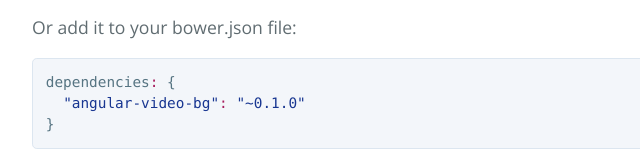
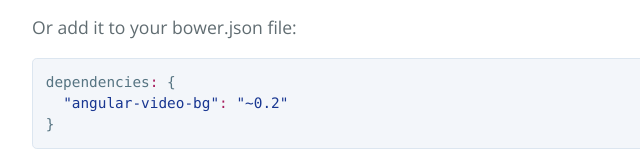
Before and after one commit to kanzelm3/angular-video-bg, a website: page index.html in a window 1280 px wide. Shown: the part 1089-1252 px from the top of the page, 192-832 px from the left. Drawn offline with nearby package versions, Linux system fonts and the light colour scheme.

Commit message:
Updated readme

```diff
--- a/index.html
+++ b/index.html
@@ -44,7 +44,7 @@
 <p>Or add it to your bower.json file:</p>
 
 <div class="highlight highlight-javascript"><pre>dependencies<span class="pl-k">:</span> {
-  <span class="pl-s"><span class="pl-pds">"</span>angular-video-bg<span class="pl-pds">"</span></span><span class="pl-k">:</span> <span class="pl-s"><span class="pl-pds">"</span>~0.1.0<span class="pl-pds">"</span></span>
+  <span class="pl-s"><span class="pl-pds">"</span>angular-video-bg<span class="pl-pds">"</span></span><span class="pl-k">:</span> <span class="pl-s"><span class="pl-pds">"</span>~0.2<span class="pl-pds">"</span></span>
 }</pre></div>
 
 <p><em>No dependencies (besides Angular) are required!</em></p>
```
